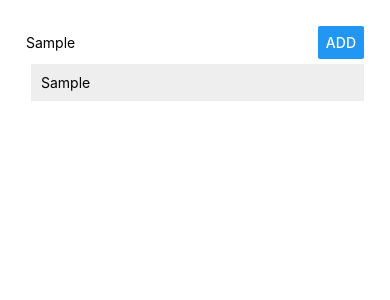
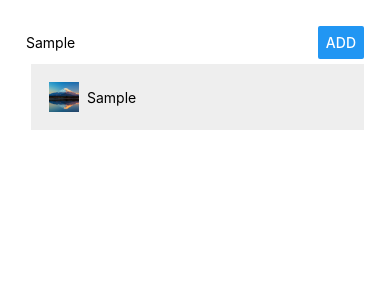
Before and after one commit to JimmyLin39/awesome-place, a React Native app: screen / in a window 390 px wide. Both pictures are taken after typing "Sample" into the empty fields and a click on the button "ADD". Shown: the top 300 px of the page. Built offline with nearby package versions, Linux system fonts and the light colour scheme.

Commit message:
add image

```diff
--- a/App.js
+++ b/App.js
@@ -3,6 +3,7 @@
 
 import PlaceInput from "./src/components/PlaceInput/PlaceInput";
 import PlaceList from "./src/components/PlaceList/PlaceList";
+import placeImage from "./src/assets/beautiful-place.jpg";
 
 export default class App extends Component {
   state = {
@@ -12,7 +13,11 @@
   placeAddedHandler = placeName => {
     this.setState(prevState => {
       return {
-        places: prevState.places.concat({key: Math.random(), value: placeName})
+        places: prevState.places.concat({
+          key: Math.random(),
+          name: placeName,
+          image: placeImage,
+        })
       };
     });
   };
--- a/src/components/ListItem/ListItem.js
+++ b/src/components/ListItem/ListItem.js
@@ -1,10 +1,11 @@
 import React from 'react';
-import { View, Text, StyleSheet, TouchableOpacity } from "react-native";
+import { View, Text, Image, StyleSheet, TouchableOpacity } from "react-native";
 
 const listItem = (props) => {
   return (
     <TouchableOpacity onPress={props.onItemPressed}>
       <View style={styles.listItem} >
+        <Image source={props.placeImage} resizeMode="cover" style={styles.placeImage}/>
         <Text>{props.placeName}</Text>
       </View>
     </TouchableOpacity>
@@ -16,7 +17,14 @@
     width: "100%",
     margin: 5,
     padding: 10,
-    backgroundColor: "#eee"
+    backgroundColor: "#eee",
+    flexDirection: "row",
+    alignItems: "center"
+  },
+  placeImage: {
+    margin: 8,
+    height: 30,
+    width: 30,
   }
 })
 
--- a/src/components/PlaceList/PlaceList.js
+++ b/src/components/PlaceList/PlaceList.js
@@ -10,7 +10,8 @@
         key={props.key}
         renderItem={({item}) => (
           <ListItem
-            placeName={item.value}
+            placeName={item.name}
+            placeImage={item.image}
             onItemPressed={() => props.onItemDeleted(item.key)}
           />
         )}
```
Also changed, not shown: src/assets/beautiful-place.jpg (added).
